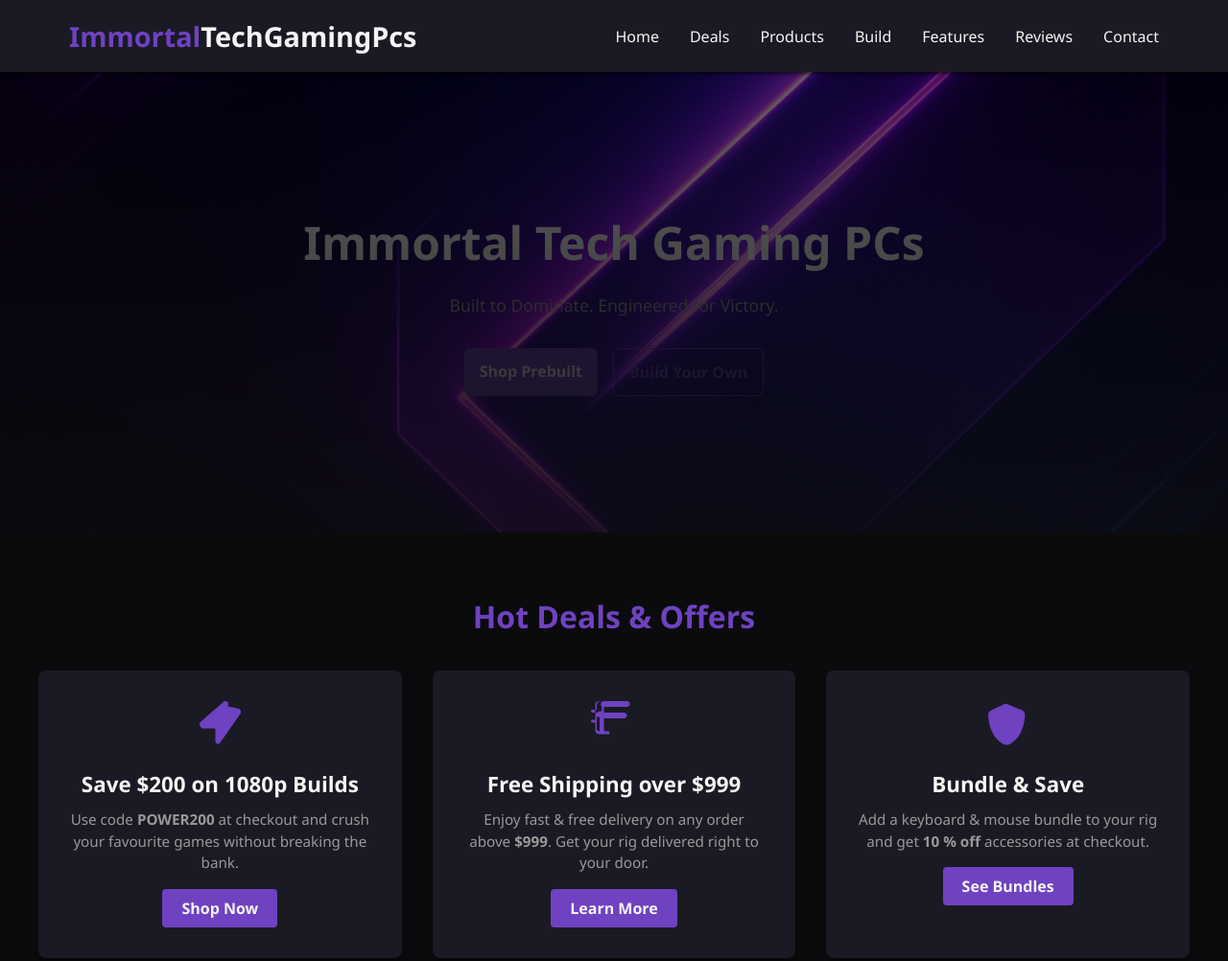
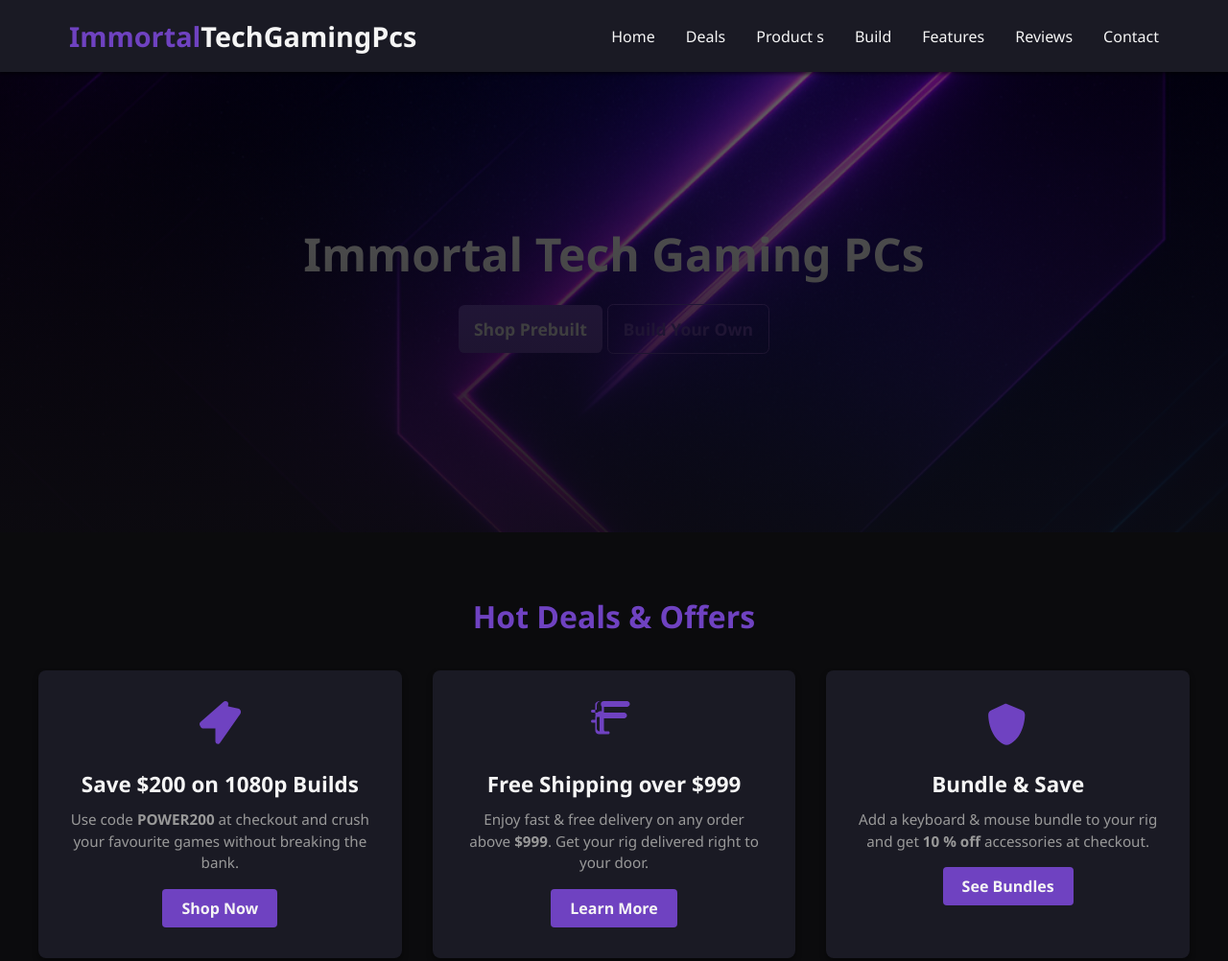
Before and after one commit to bstanfield05-dev/ImmortalTechGamingPcs, a plain HTML site: page index.html in a window 1280 px wide. Shown: the top 1002 px of the page at 96% size. Drawn offline with Linux system fonts and the light colour scheme.

Commit message:
Update index.html

```diff
--- a/index.html
+++ b/index.html
@@ -12,13 +12,18 @@
         <nav class="navbar">
             <div class="nav-container">
                 <a href="#home" class="logo">Immortal<span>Tech<span>Gaming<span>Pcs</span></a>
-                <ul class="nav-links">
+                <ul
+                    class="nav-links">
                     <li><a href="#home">Home</a></li>
                     <li><a href="#deals">Deals</a></li>
-                    <li><a href="#products">Products</a></li>
+                    <li><a href="#products">Product
+                        s</a></li>
+
+
                     <!-- Updated link to builder page -->
                     <li><a href="builder.html">Build</a></li>
                     <li><a href="#features">Features</a></li>
+
                     <li><a href="#reviews">Reviews</a></li>
                     <li><a href="#contact">Contact</a></li>
                 </ul>
@@ -27,7 +32,7 @@
         <section id="home" class="hero">
             <div class="hero-inner">
                 <h1>Immortal Tech Gaming PCs</h1>
-                <p class="tagline">Built to Dominate. Engineered for Victory.</p>
+                <p class="tagline/p>
                 <div class="hero-actions">
                     <a href="#products" class="btn primary">Shop Prebuilt</a>
                     <!-- Updated hero button to link to builder page -->
@@ -313,7 +318,7 @@
         </div>
     </footer>
 
-    <!-- Filter script -->
+    <!- Filter script ->
     <script>
         // Filtering functionality for prebuilt systems
         const filterSelect = document.getElementById('filter-select');
```
